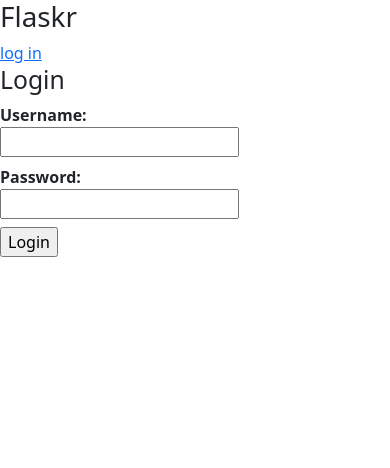
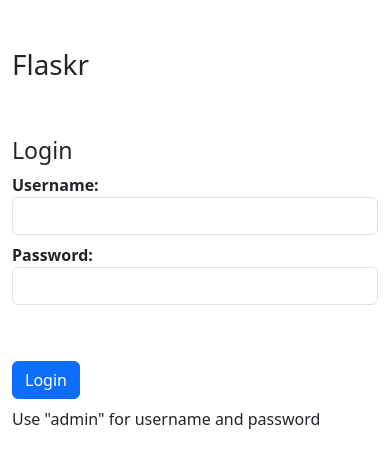
Before and after one commit to TszTungChau-Jo/flaskr-tdd, a Flask app: page /login in a window 390 px wide. Shown: the top 468 px of the page. Run offline with Flask 3, Linux system fonts and the light colour scheme.

Commit message:
UPDATE for bootstrap

```diff
--- a/project/templates/login.html
+++ b/project/templates/login.html
@@ -9,36 +9,54 @@
     />
   </head>
   <body>
-    <div class="page">
+    <div class="container">
+      <br /><br />
       <h1>Flaskr</h1>
-
-      <div class="metanav">
-        {% if not session.logged_in %}
-        <a href="{{ url_for('login') }}">log in</a>
-        {% else %}
-        <a href="{{ url_for('logout') }}">log out</a>
-        {% endif %}
-      </div>
+      <br /><br />
 
       {% for message in get_flashed_messages() %}
-      <div class="flash">{{ message }}</div>
-      {% endfor %} {% block body %}{% endblock %}
+      <div class="flash alert alert-success col-sm-4" role="success">
+        {{ message }}
+      </div>
+      {% endfor %}
 
-      <h2>Login</h2>
+      <h3>Login</h3>
 
       {% if error %}
-      <p class="error"><strong>Error:</strong> {{ error }}</p>
+      <p class="alert alert-danger col-sm-4" role="danger">
+        <strong>Error:</strong> {{ error }}
+      </p>
       {% endif %}
 
-      <form action="{{ url_for('login') }}" method="post">
+      <form action="{{ url_for('login') }}" method="post" class="form-group">
         <dl>
           <dt>Username:</dt>
-          <dd><input type="text" name="username" /></dd>
+          <dd>
+            <input
+              type="text"
+              name="username"
+              class="form-control col-sm-4"
+            />
+          </dd>
           <dt>Password:</dt>
-          <dd><input type="password" name="password" /></dd>
-          <dd><input type="submit" value="Login" /></dd>
+          <dd>
+            <input
+              type="password"
+              name="password"
+              class="form-control col-sm-4"
+            />
+          </dd>
+          <br /><br />
+          <dd>
+            <input type="submit" class="btn btn-primary" value="Login" />
+          </dd>
+          <span>Use "admin" for username and password</span>
         </dl>
       </form>
     </div>
+    <script
+      type="text/javascript"
+      src="{{url_for('static', filename='main.js') }}"
+    ></script>
   </body>
 </html>
```
Also changed, not shown: project/templates/index.html (+45 -18 lines), project/flaskr.db.
